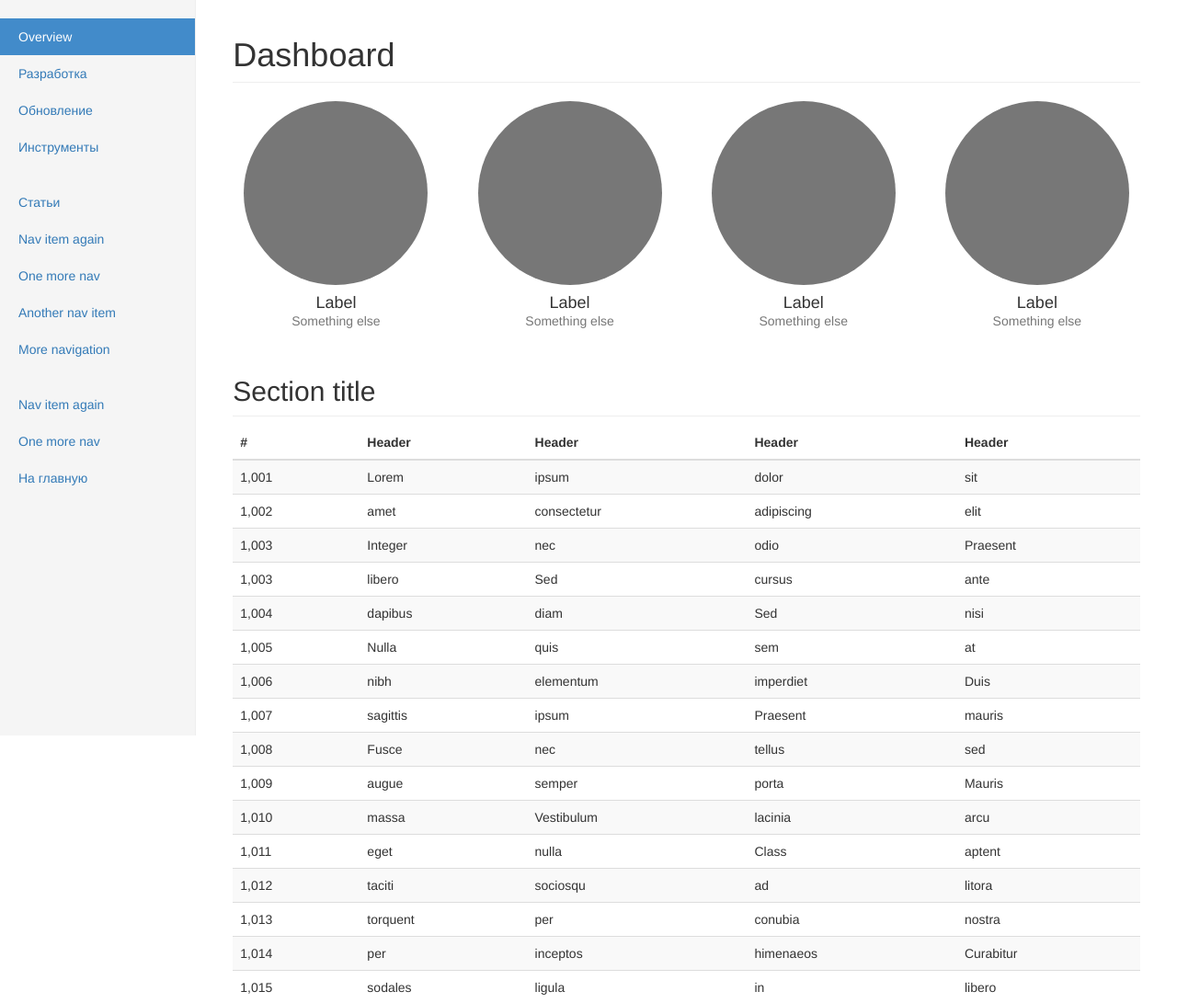
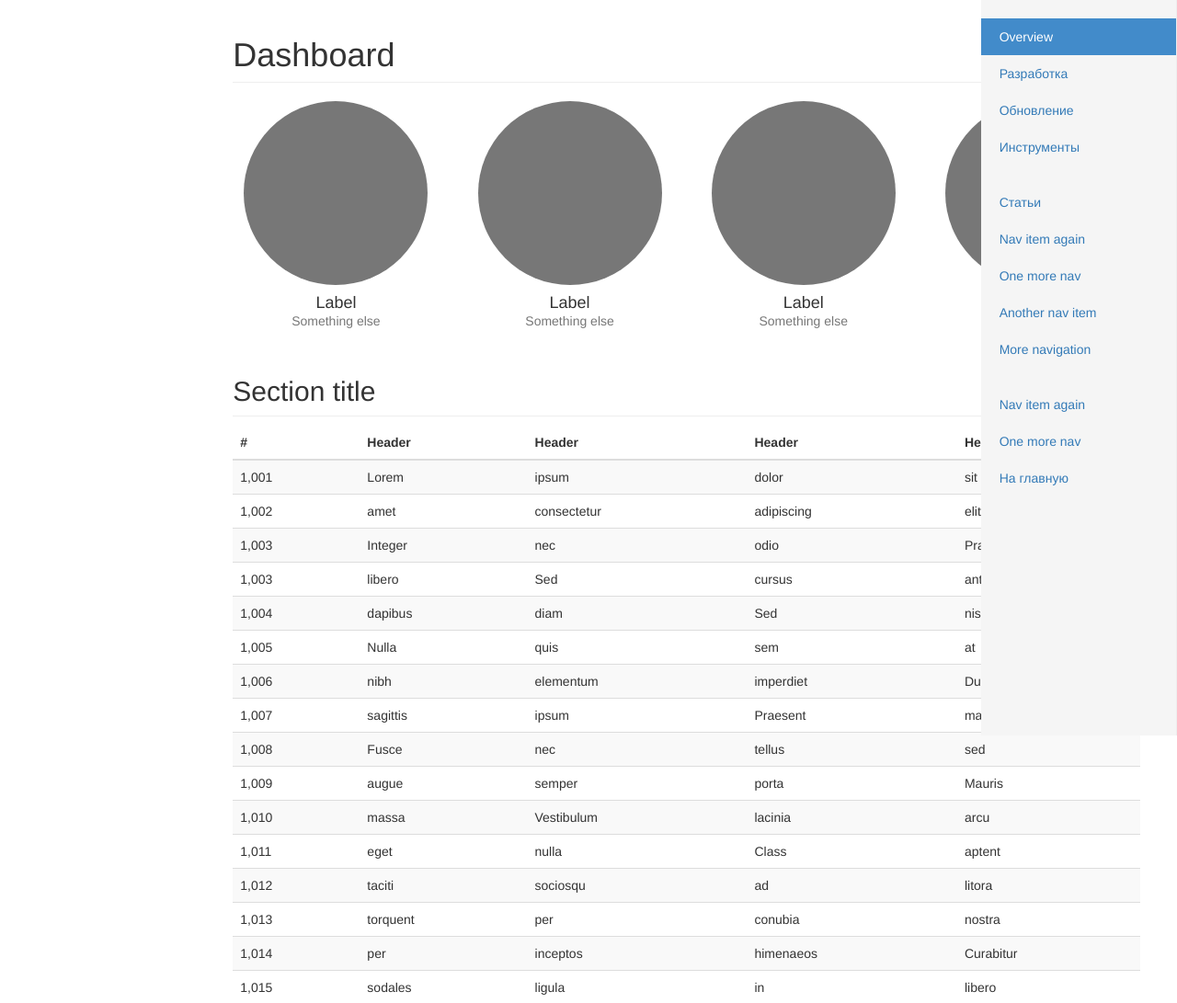
Before and after one commit to atknin/x-rays, a Django app: template templates/dashboard/dashboard.html in a window 1280 px wide. Shown: the top 1091 px of the page at 92% size. Run offline with Django 3.2, Linux system fonts and the light colour scheme; the template is opened without the code that fills it, so the values that code supplies are empty; some libraries are stand-ins or nearby versions.

Commit message:
2017-01-22 14:02:36

```diff
--- a/static/bootstrap/css/dashboard.css
+++ b/static/bootstrap/css/dashboard.css
@@ -38,7 +38,7 @@ body {
     position: fixed;
     top: 0px;
     bottom: 0;
-    left: 0;
+    right: 0;
     z-index: 1000;
     display: block;
     padding: 20px;
```
